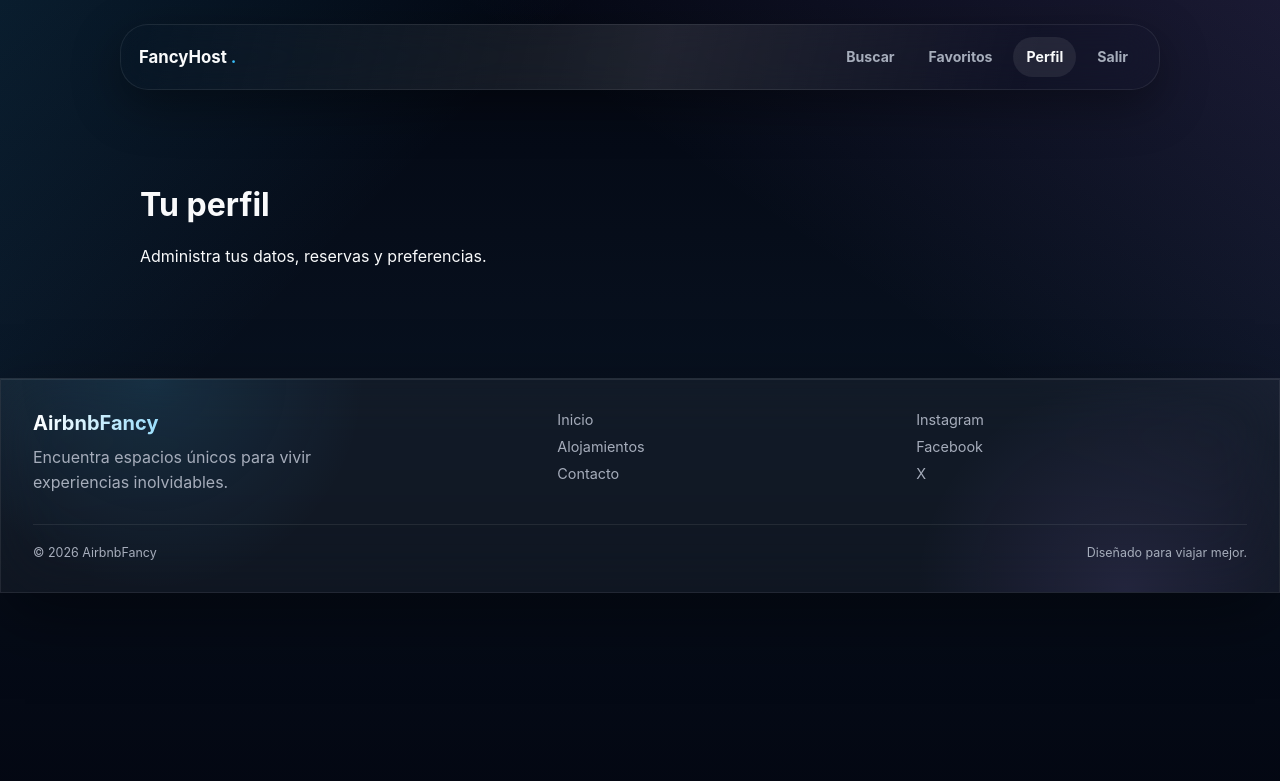
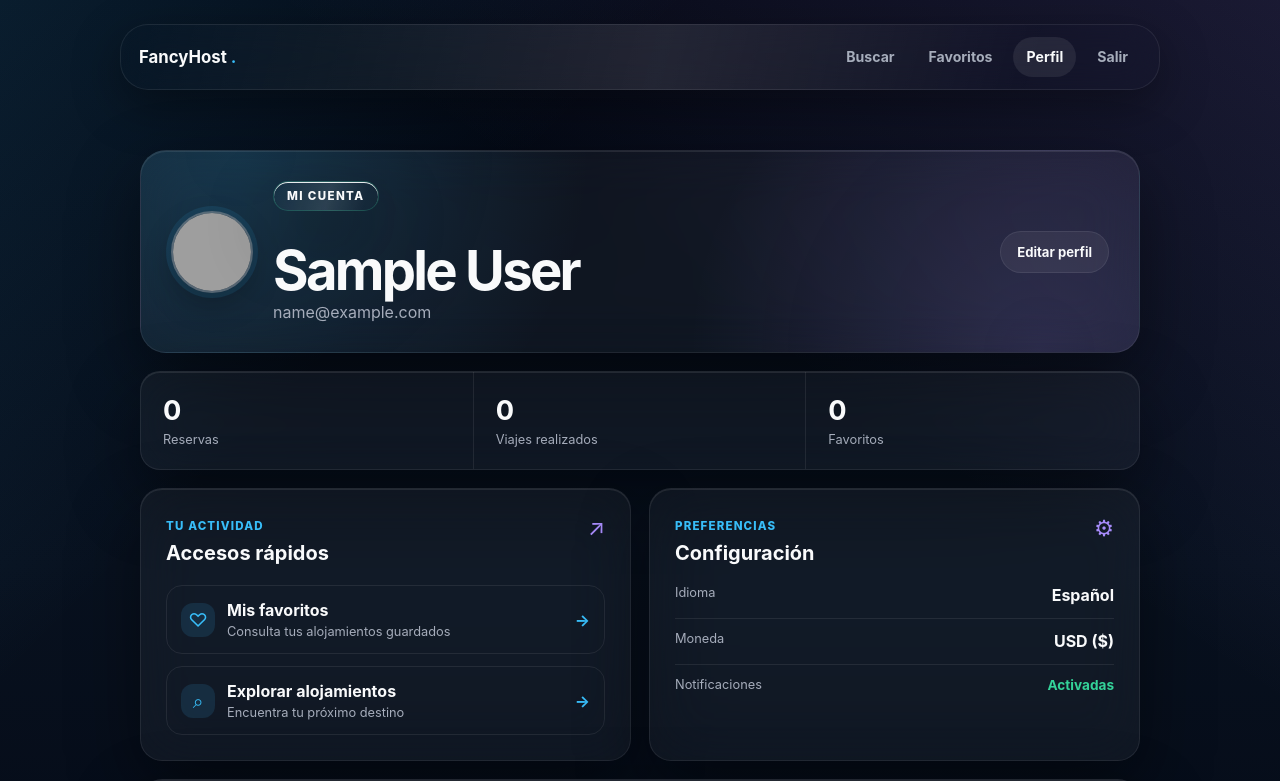
Before and after one commit to Rosellpc/AirbnbFancy, a React (Vite) app: page /profile in a window 1280 px wide. Shown: the top 781 px of the page. Built offline with nearby package versions, Linux system fonts and the light colour scheme; sample sign-in values are in the browser's storage; grey boxes are pictures that could not be loaded.

Commit message:
Agregando contenido a la página de ProfilePage

```diff
--- a/src/pages/ProfilePage.tsx
+++ b/src/pages/ProfilePage.tsx
@@ -1,11 +1,128 @@
+import { Link } from "react-router-dom";
+import "../style/ProfilePage.css";
+
+type SessionUser = {
+  name?: string;
+  email?: string;
+};
+
+function getSessionUser(): SessionUser {
+  try {
+    return JSON.parse(localStorage.getItem("airbnb_host_user") || "{}");
+  } catch {
+    return {};
+  }
+}
 
 export default function ProfilePage() {
-    return (
-        <>
-            <main className="main-content">
-            <h1>Tu perfil</h1>
-            <p>Administra tus datos, reservas y preferencias.</p>
-            </main>
-        </>
-    );
+  const user = getSessionUser();
+  const name = user.name || "Viajero FancyHost";
+  const email = user.email || "usuario@fancyhost.com";
+  const initials = name.charAt(0).toUpperCase();
+
+  return (
+    <main className="profile-page">
+      <section className="profile-hero">
+        <img
+        className="profile-avatar"
+        src="https://i.pravatar.cc/160?img=12"
+        alt={`Foto de perfil de ${name}`}
+        />
+
+        <div className="profile-identity">
+          <span className="eyebrow">Mi cuenta</span>
+          <h1>{name}</h1>
+          <p>{email}</p>
+        </div>
+
+        <button type="button" className="profile-edit-button">
+          Editar perfil
+        </button>
+      </section>
+
+      <section className="profile-stats" aria-label="Resumen de actividad">
+        <article>
+          <strong>0</strong>
+          <span>Reservas</span>
+        </article>
+        <article>
+          <strong>0</strong>
+          <span>Viajes realizados</span>
+        </article>
+        <article>
+          <strong>0</strong>
+          <span>Favoritos</span>
+        </article>
+      </section>
+
+      <section className="profile-grid">
+        <article className="profile-card">
+          <div className="profile-card-heading">
+            <div>
+              <span className="card-kicker">Tu actividad</span>
+              <h2>Accesos rápidos</h2>
+            </div>
+            <span className="card-icon">↗</span>
+          </div>
+
+          <div className="profile-actions">
+            <Link to="/favorites" className="profile-action">
+              <span className="action-symbol">♡</span>
+              <span>
+                <strong>Mis favoritos</strong>
+                <small>Consulta tus alojamientos guardados</small>
+              </span>
+              <b>→</b>
+            </Link>
+
+            <Link to="/search" className="profile-action">
+              <span className="action-symbol">⌕</span>
+              <span>
+                <strong>Explorar alojamientos</strong>
+                <small>Encuentra tu próximo destino</small>
+              </span>
+              <b>→</b>
+            </Link>
+          </div>
+        </article>
+
+        <article className="profile-card">
+          <div className="profile-card-heading">
+            <div>
+              <span className="card-kicker">Preferencias</span>
+              <h2>Configuración</h2>
+            </div>
+            <span className="card-icon">⚙</span>
+          </div>
+
+          <div className="profile-preferences">
+            <div>
+              <span>Idioma</span>
+              <strong>Español</strong>
+            </div>
+            <div>
+              <span>Moneda</span>
+              <strong>USD ($)</strong>
+            </div>
+            <div>
+              <span>Notificaciones</span>
+              <strong className="preference-active">Activadas</strong>
+            </div>
+          </div>
+        </article>
+      </section>
+
+      <section className="profile-tip">
+        <span>✦</span>
+        <div>
+          <h2>Haz que tu próxima estancia sea especial</h2>
+          <p>
+            Guarda tus alojamientos favoritos para compararlos y reservarlos
+            cuando estés listo.
+          </p>
+        </div>
+        <Link to="/search">Explorar ahora</Link>
+      </section>
+    </main>
+  );
 }
--- /dev/null
+++ b/src/style/ProfilePage.css
@@ -0,0 +1,269 @@
+.profile-page {
+  width: min(100%, 1040px);
+  margin: 0 auto;
+  padding: 150px 20px 72px;
+}
+
+.profile-hero,
+.profile-card,
+.profile-stats,
+.profile-tip {
+  border: 1px solid var(--border-soft);
+  background: var(--surface);
+  box-shadow: var(--shadow-deep), inset 0 1px 0 rgba(255, 255, 255, 0.09);
+  backdrop-filter: blur(28px);
+  -webkit-backdrop-filter: blur(28px);
+}
+
+.profile-hero {
+  display: flex;
+  align-items: center;
+  gap: 20px;
+  padding: 30px;
+  border-radius: 26px;
+  background:
+    radial-gradient(circle at 10% 0%, rgba(56, 189, 248, 0.16), transparent 38%),
+    radial-gradient(circle at 90% 100%, rgba(167, 139, 250, 0.16), transparent 38%),
+    var(--surface);
+}
+
+.profile-avatar {
+  display: block;
+  width: 82px;
+  height: 82px;
+  flex-shrink: 0;
+  border: 2px solid rgba(255, 255, 255, 0.28);
+  border-radius: 50%;
+  object-fit: cover;
+  box-shadow:
+    0 0 0 5px rgba(56, 189, 248, 0.1),
+    0 12px 28px rgba(0, 0, 0, 0.25);
+}
+
+.profile-identity {
+  flex: 1;
+}
+
+.profile-identity h1 {
+  margin: 10px 0 5px;
+  font-size: clamp(2rem, 5vw, 3.4rem);
+  line-height: 1;
+  letter-spacing: -0.05em;
+}
+
+.profile-identity p {
+  margin: 0;
+  color: var(--text-muted);
+}
+
+.profile-edit-button {
+  min-height: 42px;
+  padding: 0 16px;
+  border: 1px solid var(--border-soft);
+  border-radius: 999px;
+  background: rgba(255, 255, 255, 0.06);
+  color: var(--text-main);
+  font: inherit;
+  font-size: 0.82rem;
+  font-weight: 700;
+  cursor: pointer;
+}
+
+.profile-stats {
+  display: grid;
+  grid-template-columns: repeat(3, 1fr);
+  margin-top: 18px;
+  overflow: hidden;
+  border-radius: 20px;
+}
+
+.profile-stats article {
+  display: grid;
+  gap: 5px;
+  padding: 22px;
+  border-right: 1px solid var(--border-soft);
+}
+
+.profile-stats article:last-child {
+  border-right: 0;
+}
+
+.profile-stats strong {
+  font-size: 1.7rem;
+}
+
+.profile-stats span,
+.profile-preferences span,
+.profile-action small {
+  color: var(--text-muted);
+  font-size: 0.8rem;
+}
+
+.profile-grid {
+  display: grid;
+  grid-template-columns: repeat(2, minmax(0, 1fr));
+  gap: 18px;
+  margin-top: 18px;
+}
+
+.profile-card {
+  padding: 25px;
+  border-radius: 22px;
+}
+
+.profile-card-heading {
+  display: flex;
+  justify-content: space-between;
+  gap: 16px;
+  margin-bottom: 20px;
+}
+
+.card-kicker {
+  color: var(--accent-cyan);
+  font-size: 0.72rem;
+  font-weight: 800;
+  letter-spacing: 0.1em;
+  text-transform: uppercase;
+}
+
+.profile-card h2 {
+  margin: 7px 0 0;
+  font-size: 1.25rem;
+}
+
+.card-icon {
+  color: var(--accent-violet);
+  font-size: 1.4rem;
+}
+
+.profile-actions,
+.profile-preferences {
+  display: grid;
+  gap: 12px;
+}
+
+.profile-action {
+  display: flex;
+  align-items: center;
+  gap: 12px;
+  padding: 14px;
+  border: 1px solid var(--border-soft);
+  border-radius: 16px;
+  transition: transform 0.25s ease, background 0.25s ease;
+}
+
+.profile-action:hover {
+  transform: translateY(-2px);
+  background: var(--surface-strong);
+}
+
+.profile-action span:nth-child(2) {
+  display: grid;
+  flex: 1;
+  gap: 4px;
+}
+
+.profile-action b {
+  color: var(--accent-cyan);
+}
+
+.action-symbol {
+  display: grid;
+  place-items: center;
+  width: 34px;
+  height: 34px;
+  border-radius: 12px;
+  background: rgba(56, 189, 248, 0.12);
+  color: var(--accent-cyan);
+  font-size: 1.2rem;
+}
+
+.profile-preferences > div {
+  display: flex;
+  justify-content: space-between;
+  gap: 15px;
+  padding-bottom: 13px;
+  border-bottom: 1px solid var(--border-soft);
+}
+
+.profile-preferences > div:last-child {
+  border-bottom: 0;
+}
+
+.preference-active {
+  color: var(--accent-green);
+  font-size: 0.85rem;
+}
+
+.profile-tip {
+  display: flex;
+  align-items: center;
+  gap: 16px;
+  margin-top: 18px;
+  padding: 22px 25px;
+  border-radius: 22px;
+}
+
+.profile-tip > span {
+  color: var(--accent-cyan);
+  font-size: 1.6rem;
+}
+
+.profile-tip h2 {
+  margin: 0 0 5px;
+  font-size: 1rem;
+}
+
+.profile-tip p {
+  margin: 0;
+  color: var(--text-muted);
+  font-size: 0.86rem;
+}
+
+.profile-tip a {
+  margin-left: auto;
+  color: var(--accent-cyan);
+  font-size: 0.85rem;
+  font-weight: 800;
+  white-space: nowrap;
+}
+
+@media (max-width: 680px) {
+  .profile-page {
+    padding: 135px 14px 48px;
+  }
+
+  .profile-hero {
+    align-items: flex-start;
+    flex-wrap: wrap;
+    padding: 24px;
+  }
+
+  .profile-edit-button {
+    width: 100%;
+  }
+
+  .profile-grid {
+    grid-template-columns: 1fr;
+  }
+
+  .profile-tip {
+    align-items: flex-start;
+    flex-wrap: wrap;
+  }
+
+  .profile-tip a {
+    width: 100%;
+    margin-left: 0;
+  }
+}
+
+@media (max-width: 440px) {
+  .profile-stats article {
+    padding: 16px 12px;
+  }
+
+  .profile-stats span {
+    font-size: 0.7rem;
+  }
+}
```
